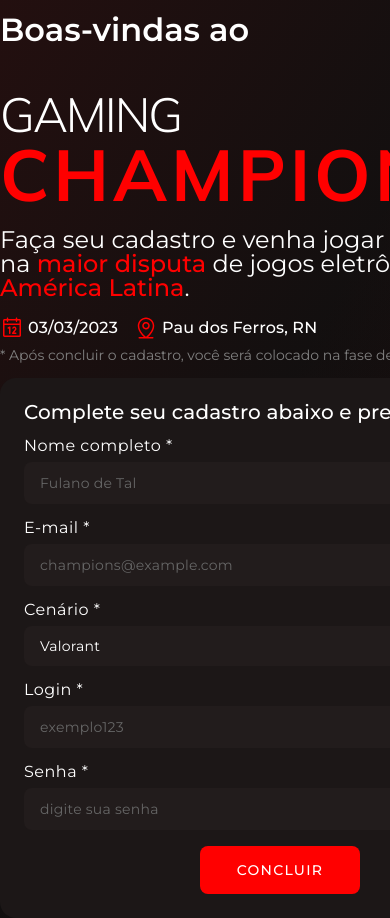
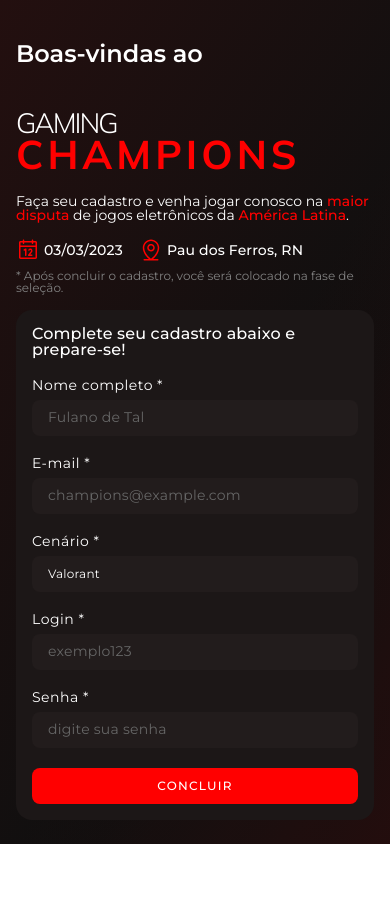
Before and after one commit to vitorqf/gaming_champions, a plain HTML site: page index.html in a window 390 px wide. After the commit the page ends 844 px from the top, so only its background shows below. Drawn offline with Linux system fonts and the light colour scheme.

Commit message:
feat: add responsivity

```diff
--- a/styles/main.css
+++ b/styles/main.css
@@ -8,7 +8,11 @@ html {
       linear-gradient(118.27deg, #131313 56.12%, #940404 289.7%);
 
    color: #fff;
-   overflow: hidden;
+   overflow-x: hidden;
+}
+
+* {
+   box-sizing: border-box;
 }
 
 #logo {
@@ -17,11 +21,12 @@ html {
 }
 
 .wrapper {
-   max-width: 1040px;
+   max-width: 1200px;
    min-height: 100dvh;
    margin: 0 auto;
    display: flex;
    align-items: center;
+   gap: 16px;
 }
 
 .container {
@@ -150,6 +155,7 @@ html {
 
 #signup .input-wrapper input,
 #signup .input-wrapper select {
+   max-width: 100%;
    appearance: none;
    background: #221c1c;
    border-radius: 8px;
@@ -295,3 +301,82 @@ button[type="submit"]:active {
 #success-msg a:hover {
    text-decoration: underline;
 }
+
+/* Responsivity */
+
+@media (max-width: 768px) {
+   #logo {
+      display: none;
+   }
+
+   #disclaimer {
+      font-size: 12px;
+   }
+
+   #signup {
+      width: 100%;
+      padding: 16px;
+      gap: 20px;
+   }
+
+   #signup #form-title {
+      font-size: 16px;
+   }
+
+   #signup .input-wrapper label {
+      font-size: 14px;
+   }
+
+   #signup .input-wrapper input,
+   #signup .input-wrapper select {
+      height: 36px;
+      font-size: 12px;
+   }
+
+   button[type="submit"] {
+      width: 100%;
+      height: 36px;
+      font-size: 12px;
+   }
+}
+
+@media (max-width: 1024px) {
+   #logo {
+      width: 100%;
+   }
+
+   .wrapper {
+      width: 100%;
+      padding: 16px;
+   }
+
+   .container {
+      width: 100%;
+   }
+
+   #welcome {
+      font-size: 24px;
+   }
+
+   #event-name {
+      font-size: 28px;
+      line-height: 110%;
+   }
+
+   #event-name strong {
+      font-size: 40px;
+   }
+
+   #desc {
+      font-size: 14px;
+      max-width: 100%;
+   }
+
+   .local-date-item span {
+      font-size: 14px;
+   }
+
+   #disclaimer {
+      font-size: 12px;
+   }
+}
```
